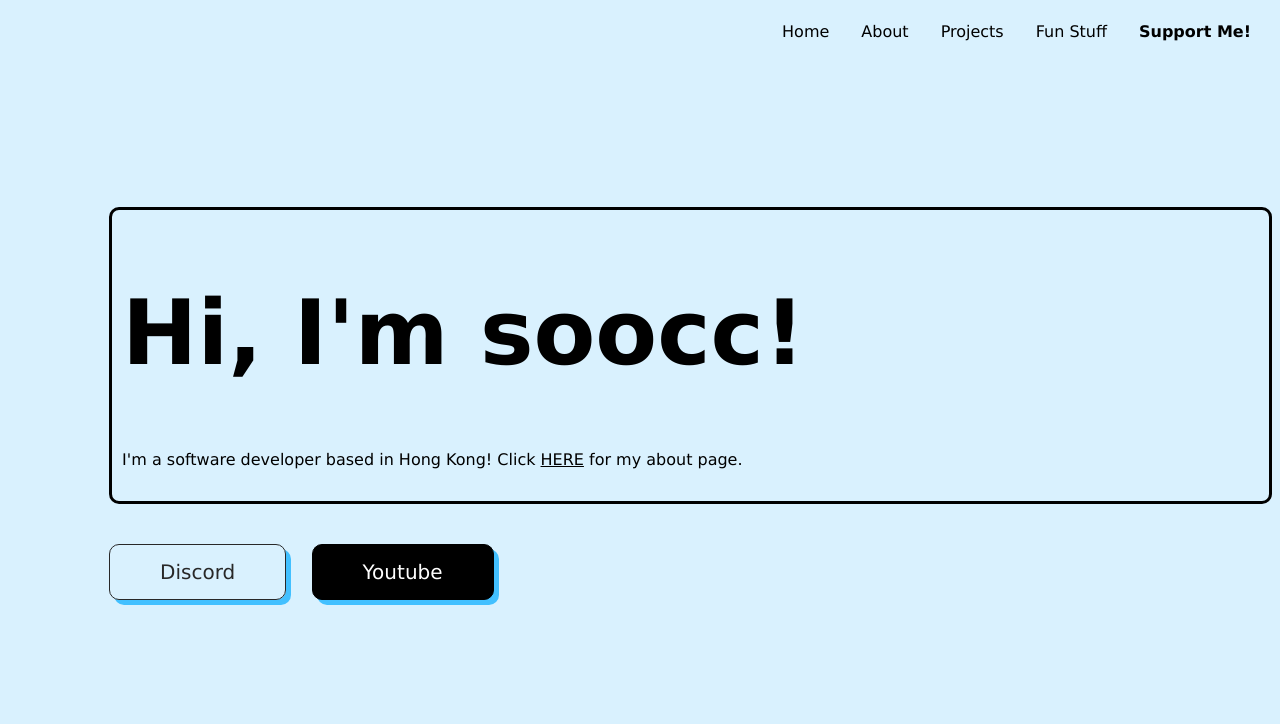
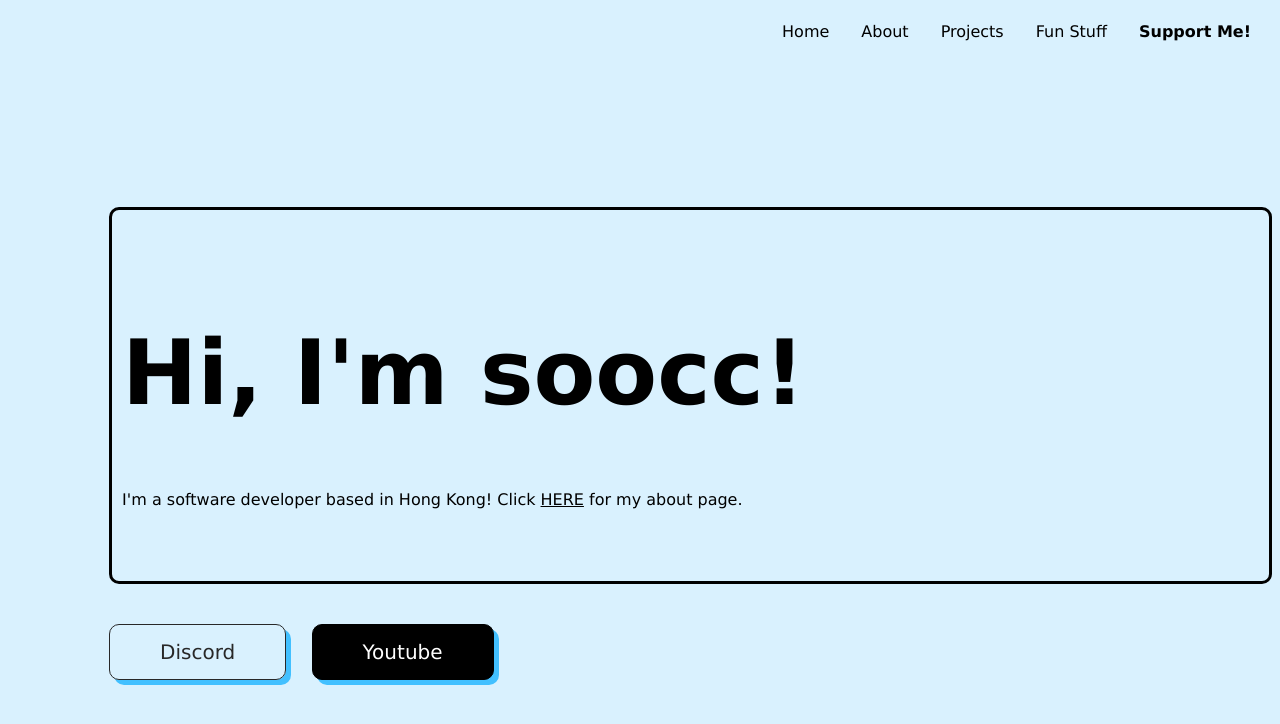
Before and after one commit to soocc/sooccsocks2, a Jekyll site: the page built from index.html, in a window 1280 px wide. Shown: the top 724 px of the page. Built offline with Jekyll 4.4.1, drawn with Linux system fonts in a browser that asks for light colours.

Commit message:
Update index.html

```diff
--- a/index.html
+++ b/index.html
@@ -27,7 +27,7 @@ layout: default
         margin-bottom: 0px;
         border-radius: 10px 10px 10px 10px;
         border-style: solid;
-        padding: 10px 10px 10px 10px;
+        padding: 50px 10px 50px 10px;
       }
     </style>
   </head>
```
